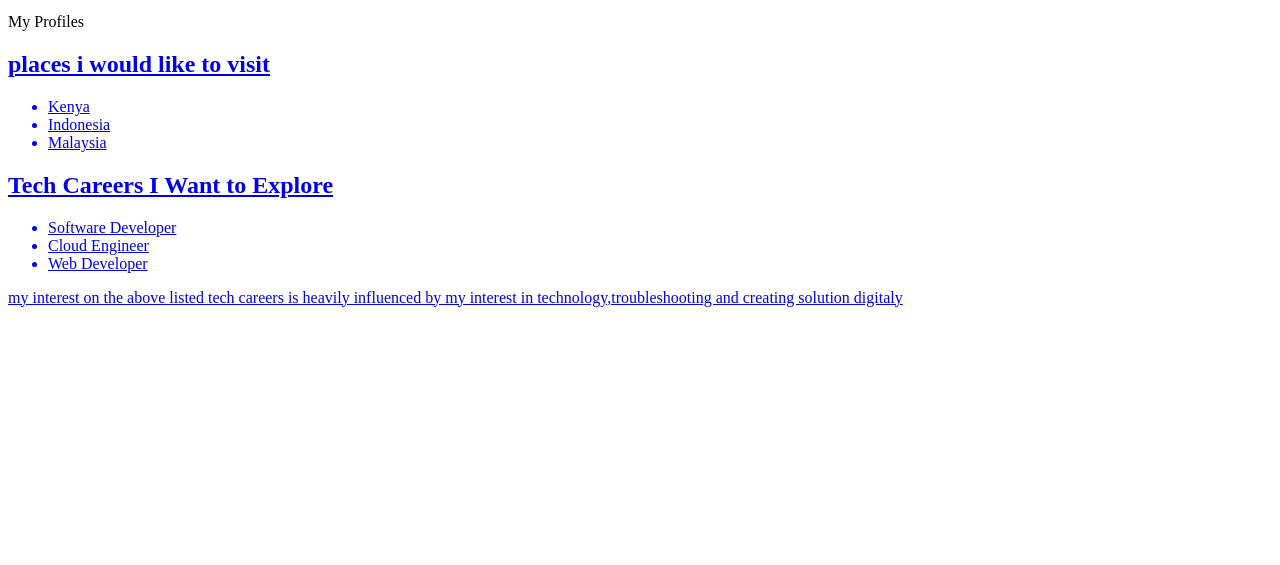
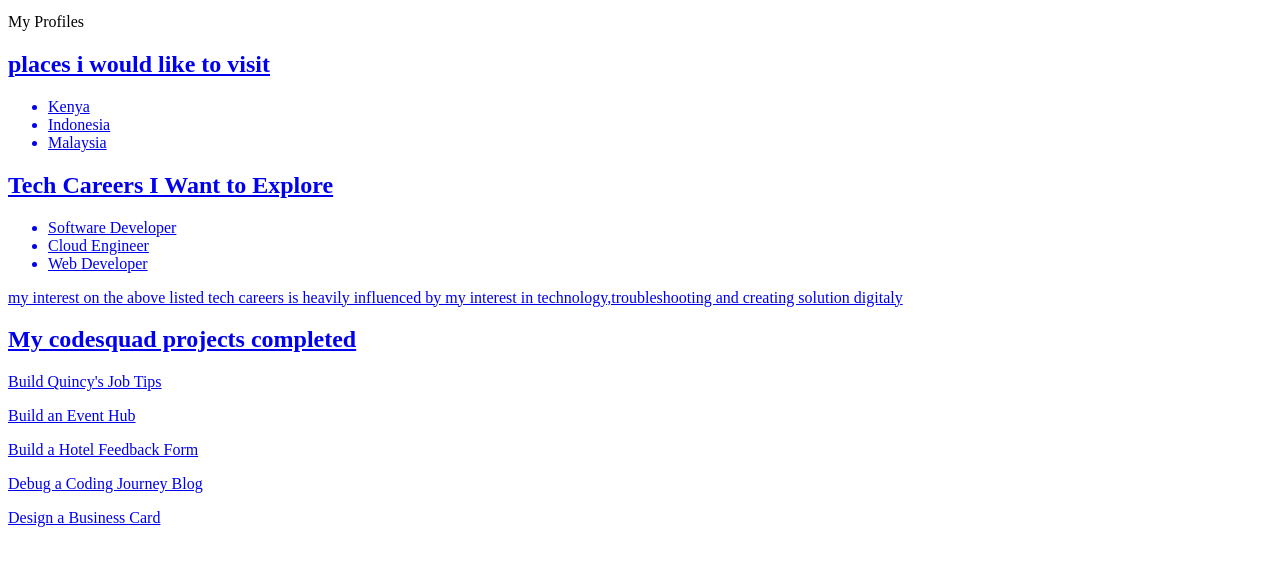
Before and after one commit to teweldegebreegziabher-cpu/My-Portfolio, a plain HTML site: page index.html in a window 1280 px wide. Shown: the part 101-666 px from the top of the page. Drawn offline with Linux system fonts and the light colour scheme.

Commit message:
Update index.html

```diff
--- a/index.html
+++ b/index.html
@@ -24,5 +24,11 @@
   <li>Web Developer</li>
 </ul>
       <p>my interest on the above listed tech careers is heavily influenced by my interest in technology,troubleshooting and creating solution digitaly </p>
-</body>
+<h2> My codesquad projects completed</h2>
+    <p>Build Quincy's Job Tips</p>
+    <p> Build an Event Hub</p>
+      <p>Build a Hotel Feedback Form</p>
+      <p>Debug a Coding Journey Blog</p>
+      <p>Design a Business Card</p>
+    </body>
 </html>
```
